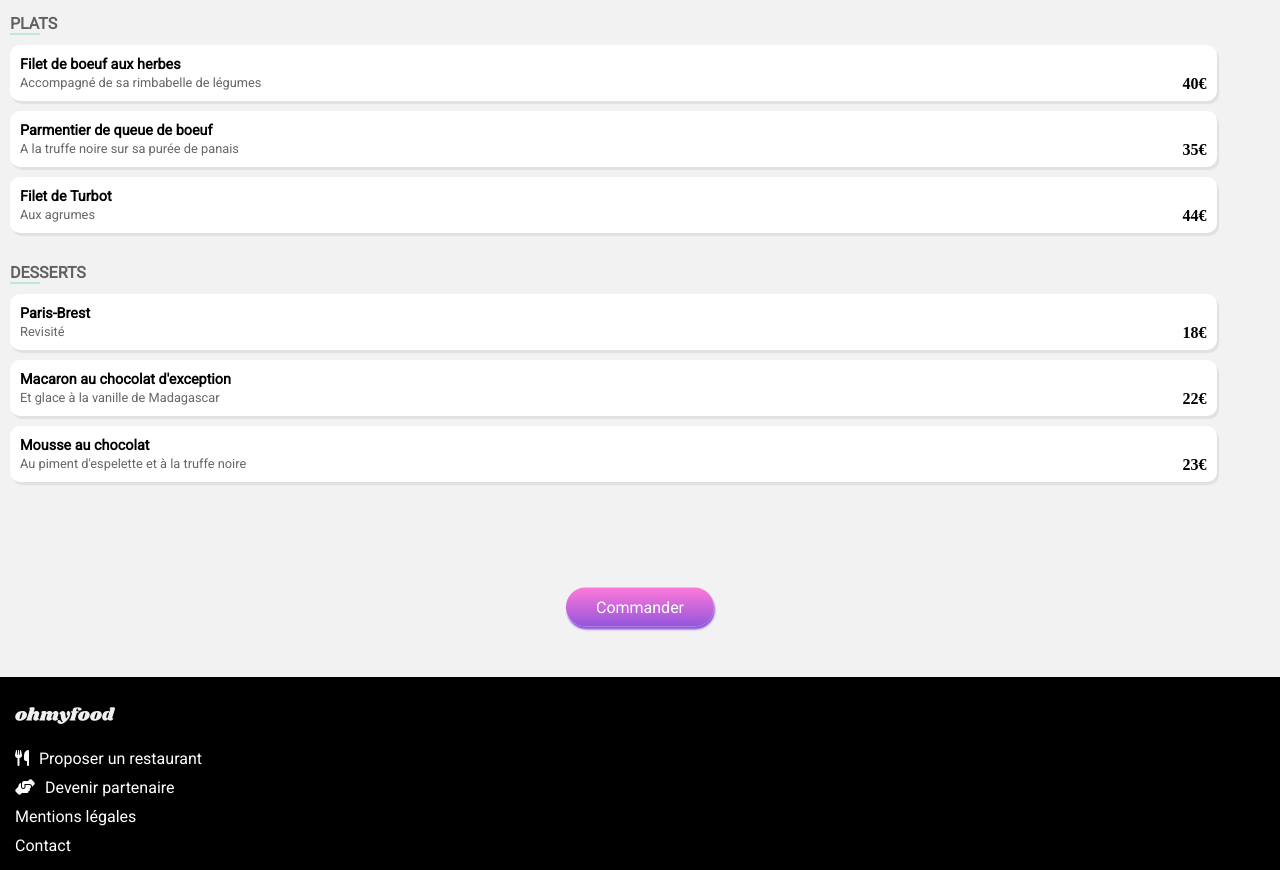
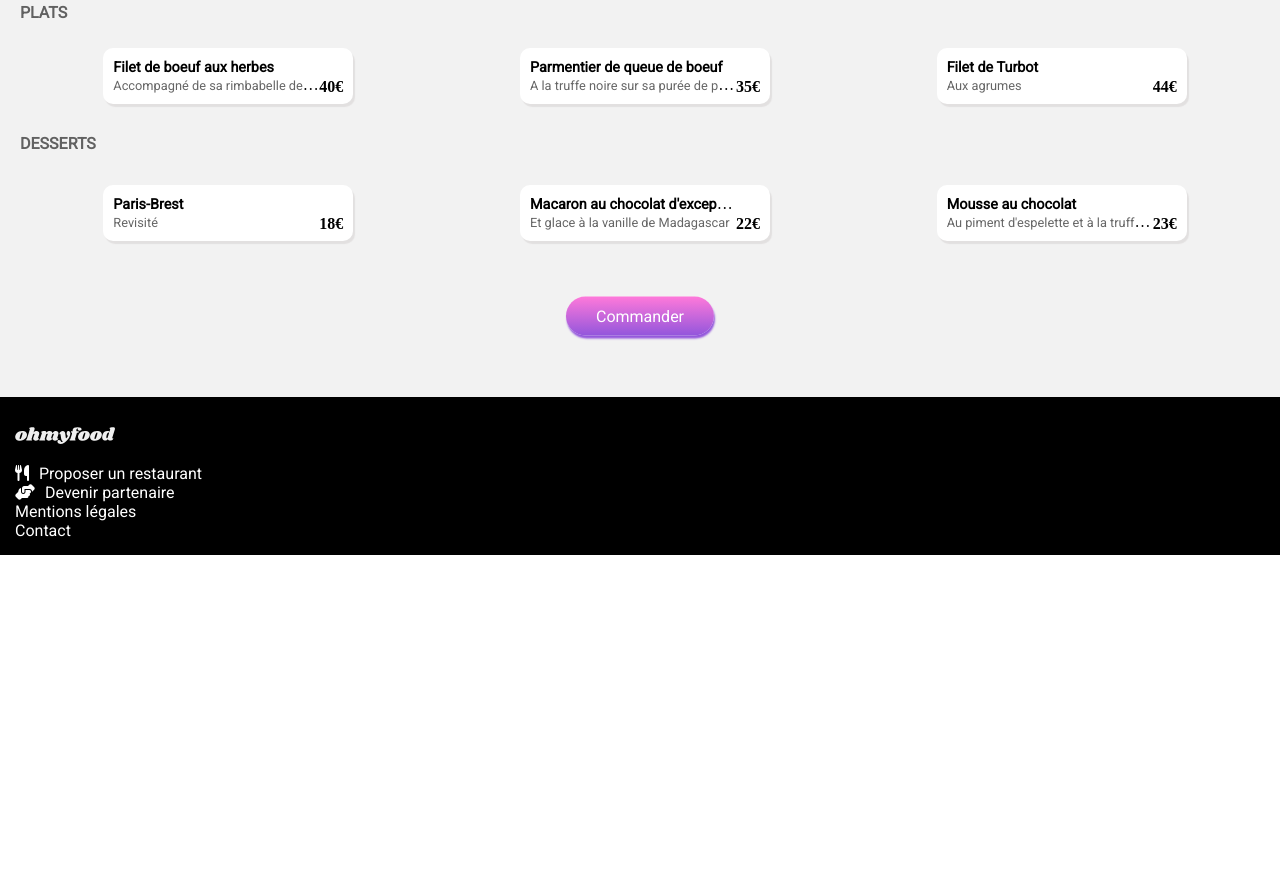
Before and after one commit to GarmiGrobost/GarmiGrobost_3_16122020, a website: page menus/menu_palette.html in a window 1280 px wide. Shown: the part 538-1408 px from the top of the page. After the commit the page ends 1093 px from the top, so only its background shows below. Drawn offline with Linux system fonts and the light colour scheme; a web font is replaced by a local one.

Commit message:
modification du footer, ajout d'une nouvelle div aux différents menus, ajout des médias qureies

```diff
--- a/menus/menu_palette.html
+++ b/menus/menu_palette.html
@@ -131,15 +131,14 @@
 			<a href="#">Commander</a>
 		</div>
 	</section>
+	<div class="sticky"></div>
 	<!-- FOOTER -->
 	<footer class="footer">
 		<img class="footer__logo" src="../images/logo/ohmyfood@2x.svg" alt="logo" />
-		<ul>
-			<li><a href="#"><i class="fas fa-utensils  footer__icone"></i>Proposer un restaurant</a></li>
-			<li><a href="#"><i class="fas fa-hands-helping  footer__icone"></i>Devenir partenaire</a></li>
-			<li><a href="#">Mentions légales</a></li>
-			<li><a href="mailto:contact@ohmyfood.com">Contact</a></li>
-		</ul>
+		<a href="#"><i class="fas fa-utensils  footer__icone"></i>Proposer un restaurant</a>
+		<a href="#"><i class="fas fa-hands-helping  footer__icone"></i>Devenir partenaire</a>
+		<a href="#">Mentions légales</a>
+		<a href="mailto:contact@ohmyfood.com">Contact</a>
 	</footer>
 </body>
 </html>
--- a/sass/base/_base.scss
+++ b/sass/base/_base.scss
@@ -1,6 +1,9 @@
 @import url('https://fonts.googleapis.com/css2?family=Roboto&family=Shrikhand&display=swap');
-*{
+body{
     margin: 0;
     padding: 0;
     box-sizing: border-box;
+    display: flex;
+    flex-direction: column;
+    min-height: 100vh;
 }
--- a/sass/components/_button.scss
+++ b/sass/components/_button.scss
@@ -31,7 +31,7 @@
     left: 50%;
     transform: translate(-50%,-50%);
 
-    outline: none;
+
     padding: 10px 30px;
     border-radius: 30px;
     background: linear-gradient($secondary-color, $primary-color);
@@ -39,8 +39,11 @@
     cursor: pointer;
     &:hover{
        background: linear-gradient($secondary-color, $primary-color);
-        box-shadow: 3px 5px 3px $primary-color;
-        transition: all 1s ease-out;
+       box-shadow: 3px 5px 3px $primary-color;
+       transition: all 1s ease-out;
+    }
+    @include responsive (mobile, large){
+        top: 87%;
     }
 }
 .buttonMenu{
--- a/sass/components/_cards.scss
+++ b/sass/components/_cards.scss
@@ -70,9 +70,9 @@
 .cardMenu{
     width: 100%;
     border: 1px solid transparent;
+    margin: 0 auto;
     &__image{
-       width: 100% ;
-       height: 200px;
+       max-width: 100% ;
        object-fit: cover;
     }
 }
--- a/sass/layout/_footer.scss
+++ b/sass/layout/_footer.scss
@@ -8,17 +8,17 @@
         text-decoration: none;
         font-family: $font-secondary;
         color: $white-color;
+        margin-left: 15px;
     }
     & li{
           list-style-type: none;
-          margin-top: 10px;
-          margin-left: 15px;
+
     }
     &__logo{
         font-family: $font-principal;
         width: 100px;
         margin-left: 15px;
-        margin-bottom: 15px;
+        margin-bottom: 20px;
         filter: invert(100%);
         -webkit-filter: invert(100%);
     }
--- a/sass/pages/_accueil.scss
+++ b/sass/pages/_accueil.scss
@@ -20,6 +20,7 @@
     }
     & ul{
         list-style-type: none;
+        padding-left: 20px;
     }
     &__number{
         width: 20px;
@@ -36,16 +37,15 @@
         position: relative;
         border: 1px solid transparent;
         width: 90%;
-        height: 45px;
-        padding: 10px;
+        padding: 20px 0 20px 20px;
         margin-top: 15px;
-        margin-left: 20px;
         border-radius: 15px;
         background-color: $light-grey-color;
         box-shadow: 3px 5px 3px $grey-color;
         @include responsive (mobile, small){
             width: 250px;
             display: inline-block;
+            margin-left: 20px;
         }
         @include responsive (mobile, xlarge){
             margin-right: 75px;
--- a/sass/pages/_menu.scss
+++ b/sass/pages/_menu.scss
@@ -5,9 +5,23 @@
   background-color: $light-grey-color;
   border-top-left-radius: 20px;
   border-top-right-radius: 20px;
-  height: 1000px;
+  height: 1100px;
   transform: translateY(-45px);
   margin-bottom: -45px;
+  @include responsive (mobile, small){
+    height: 760px;
+
+  }
+  @include responsive (mobile, moyen){
+    padding: 10px;
+  }
+  @include responsive (mobile, xmoyen){
+    height: 650px;
+    padding: 10px;
+  }
+  @include responsive (mobile, large){
+    height: 600px;
+  }
   &__title {
     font-family: $font-principal;
     font-size: 1.5rem;
@@ -42,6 +56,11 @@
   flex-direction: column;
   margin-left: 10px;
   position: relative;
+  @include responsive (mobile, small){
+    flex-flow: row wrap;
+    justify-content: space-around;
+
+  }
   &__title {
     font-family: $font-secondary;
     font-size: 1rem;
@@ -49,6 +68,10 @@
     opacity: 0.6;
     border-bottom: 2px solid $tertiary-color;
     width: 30px;
+    @include responsive (mobile, small){
+      width: 100%;
+      border-bottom: none;
+    }
   }
 }
 .articleMenu a {
@@ -70,6 +93,10 @@
       animation: rotation 1s linear;
     }
   }
+  @include responsive (mobile, small){
+    width: 250px;
+
+  }
   &__description {
     width: 100%;
     margin: 10px 0 10px 10px;
@@ -77,7 +104,7 @@
     white-space: nowrap;
     text-overflow: ellipsis;
     &:hover{
-      width: 80%;
+      width: 90%;
     }
   }
   &__name {
@@ -97,6 +124,9 @@
     margin-right: 10px;
     margin-top: 30px;
     }
+}
+.sticky{
+  flex: 1;
 }
 
 .checkbox{
--- a/sass/utils/_mixins.scss
+++ b/sass/utils/_mixins.scss
@@ -5,8 +5,13 @@
         }
     }
     @if $breakpoint == moyen {
-        @media (min-width: 768px) {
+        @media (min-width: 760px) {
            @content
+        }
+    }
+    @if $breakpoint == xmoyen {
+        @media (min-width: 800px) {
+            @content
         }
     }
     @if $breakpoint == large {
```
Also changed, not shown: index.html (+4 -6 lines), menus/menu_delice.html (+5 -6 lines), menus/menu_enchante.html (+5 -6 lines), menus/menu_française.html (+6 -7 lines), css/style.css, 1 other file.
